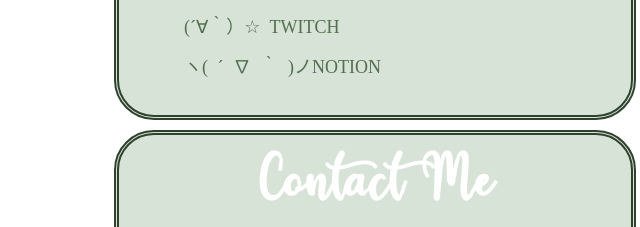
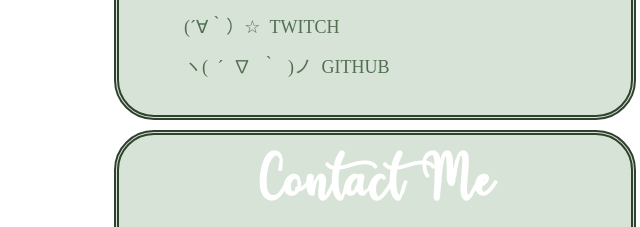
Before and after one commit to asapjanna/Website, a plain HTML site: page index.html in a window 1280 px wide. Shown: the part 286-513 px from the top of the page, 604-1244 px from the left. Drawn offline with Linux system fonts and the light colour scheme; a web font is replaced by a local one.

Commit message:
Added GitHub

```diff
--- a/index.html
+++ b/index.html
@@ -38,7 +38,7 @@
                 <a href="https://twitch.tv/AntiJhann" target="_blank">(´∀｀）☆  TWITCH</a>
             </li>
             <li>
-                <a href="https://www.notion.so/HOME-1345380a6a8d4528bb8b2572bdc7956e" target="_blank">ヽ( ´ ∇ ｀ )ノNOTION</a>
+                <a href="https://github.com/asapjanna" target="_blank">ヽ( ´ ∇ ｀ )ノ GITHUB</a>
             </li>
         </ul>
         </div>
```
